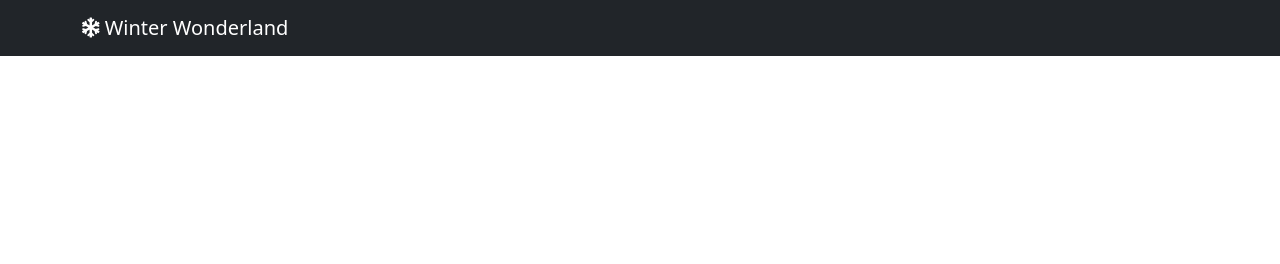
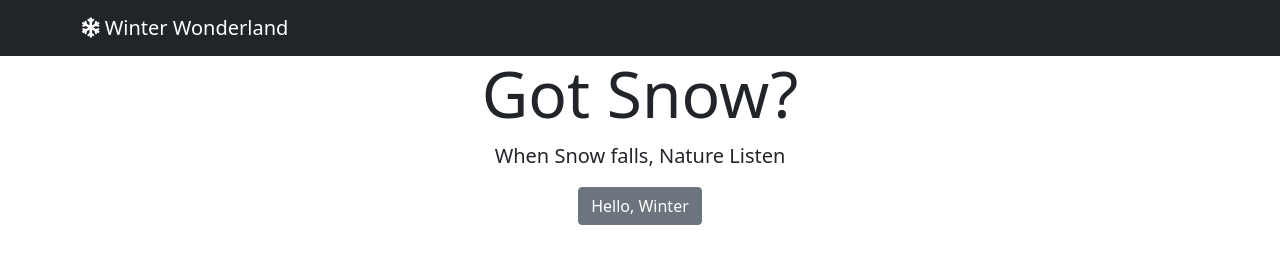
Before and after one commit to MsBeth/LandingPage, a plain HTML site: page index.html in a window 1280 px wide. Drawn offline with nearby package versions, Linux system fonts and the light colour scheme.

Commit message:
Built Showcase section.

```diff
--- a/index.html
+++ b/index.html
@@ -21,6 +21,12 @@
         </div>
       </nav>
 
+      <section id="showcase" class="d-flex flex-column justify-content-center align-items-center text-center m-0">
+          <h1 class="display-3">Got Snow?</h1>
+          <p class="lead">When Snow falls, Nature Listen</p>
+          <a href="#gallery" class="btn btn-secondary">Hello, Winter</a>
+        </section>
+
 
 
 
```
